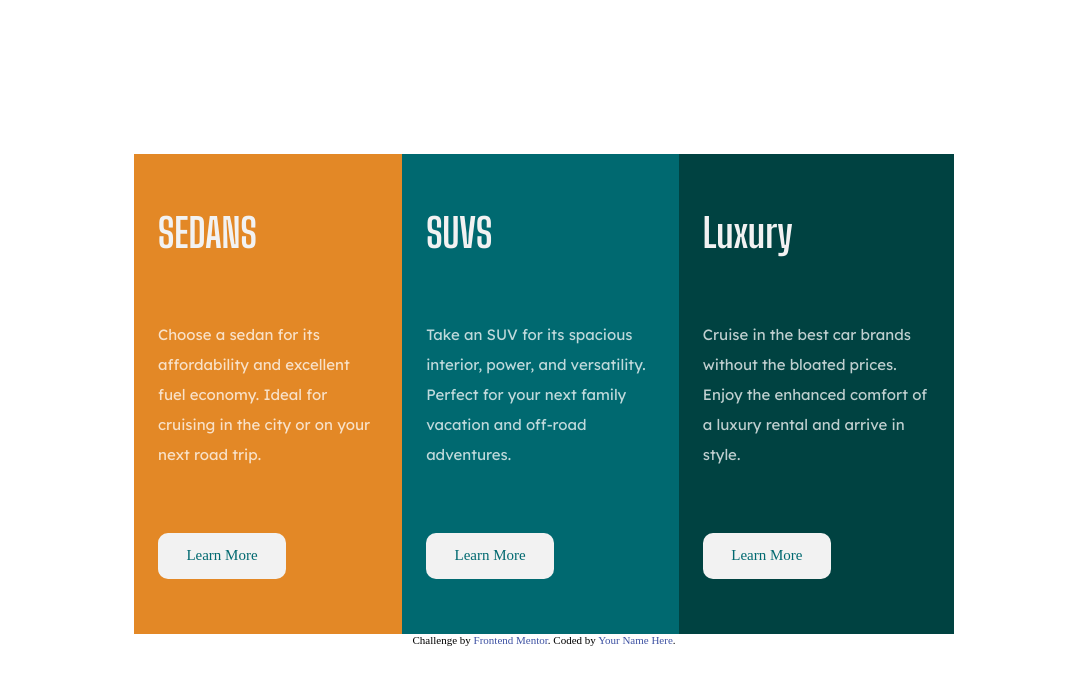
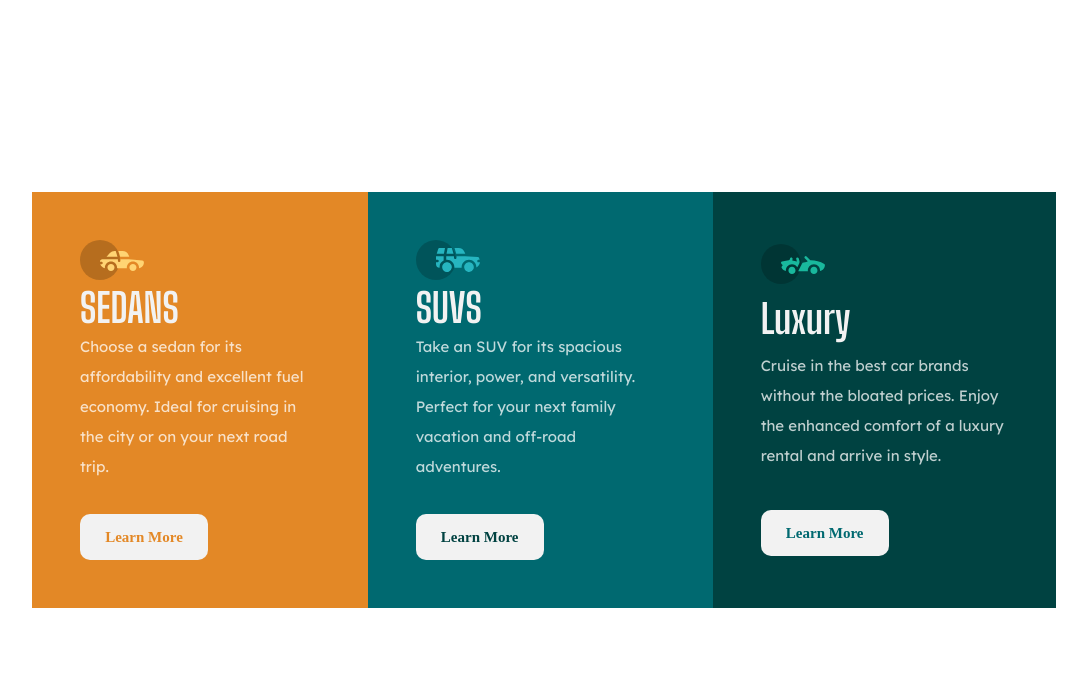
Before and after one commit to ahoin001/FEM-challenges, a plain HTML site: page 3-column-preview-card-component-main/index.html in a window 1280 px wide. Shown: the whole page, without its empty margins (96-1183 px from the left). Drawn offline with Linux system fonts and the light colour scheme.

Commit message:
Fix styling causing overflow on body. (Had grid componentheight set larger than body height)

```diff
--- a/3-column-preview-card-component-main/index.html
+++ b/3-column-preview-card-component-main/index.html
@@ -39,8 +39,8 @@
   </head>
   <body>
     <section class="grid-column-component">
-      <div class="section-content">
-        <!-- <div></div> -->
+      <div class="section-content section-sedan">
+        <div><img src="images/icon-sedans.svg" alt="sedan" /></div>
 
         <h1 class="section-heading">SEDANS</h1>
 
@@ -49,9 +49,11 @@
           for cruising in the city or on your next road trip.
         </p>
 
-        <a href="#s" class="learn-more-btn">Learn More</a>
+        <a href="#s" class="learn-more-btn bright-orange">Learn More</a>
       </div>
       <div class="section-content section-suv">
+        <div><img src="images/icon-suvs.svg" alt="" /></div>
+
         <h1 class="section-heading">SUVS</h1>
         <p class="section-text">
           Take an SUV for its spacious interior, power, and versatility. Perfect
@@ -60,22 +62,40 @@
 
         <a href="#" class="learn-more-btn dark-cyan">Learn More</a>
       </div>
+
+      <!-- ****** -->
       <div class="section-content section-luxury">
+        <div><img src="images/icon-luxury.svg" alt="" /></div>
+
+        <h1 class="section-heading">Luxury</h1>
+        <p class="section-text">
+          Cruise in the best car brands without the bloated prices. Enjoy the
+          enhanced comfort of a luxury rental and arrive in style.
+        </p>
+
+        <a href="#" class="learn-more-btn very-dark-cyan">Learn More</a>
+      </div>
+      <!-- ****** -->
+      <!-- <div class="section-content section-luxury">
+        <div><img src="images/icon-luxury.svg" alt="" /></div>
         <h1 class="section-heading">Luxury</h1>
 
         <p class="section-text">
           Cruise in the best car brands without the bloated prices. Enjoy the
           enhanced comfort of a luxury rental and arrive in style.
         </p>
-        <a href="#" class="learn-more-btn">Learn More</a>
-      </div>
+        <a href="#" class="learn-more-btn very-dark-cyan">Learn More</a>
+      </div> -->
     </section>
 
-    <div class="attribution">
+    <!-- <div class="attribution">
       Challenge by
-      <a href="https://www.frontendmentor.io?ref=challenge" target="_blank"
+      <a
+        href="https://www.frontendmentor.io?ref=challenge"
+        target="_blank"
+        class="dark-cyan"
         >Frontend Mentor</a
       >. Coded by <a href="#">Your Name Here</a>.
-    </div>
+    </div> -->
   </body>
 </html>
--- a/input.scss
+++ b/input.scss
@@ -5,7 +5,7 @@
 }
 
 body {
-  height: 100vh;
+  // height: 100vh;
   display: flex;
   flex-direction: column;
   align-items: center;
@@ -15,13 +15,10 @@ body {
 
 .grid-column-component {
   width: 80%;
-  max-width: 820px;
+  max-width: 1060px;
+  // height: 60vh;
+  // max-height: 50%;
   display: flex;
-  //   flex-wrap: wrap;
-  //   flex: 1 0 auto;
-  //   flex-direction: column;
-  //   grid-template-columns: repeat(auto-fit, minmax(240px, 1fr));
-  height: 60vh;
   border-radius: 100px;
 }
 
@@ -29,7 +26,7 @@ body {
   display: flex;
   flex-direction: column;
   justify-content: space-around;
-  padding: 1.5rem;
+  padding: 3rem;
   background-color: hsl(31, 77%, 52%);
 }
 
@@ -48,7 +45,9 @@ body {
 }
 
 .section-text {
-  //   max-width: 50%;
+  display: flex;
+  align-items: center;
+
   font-family: "Lexend Deca", sans-serif;
   font-weight: 300;
   color: hsla(0, 0%, 100%, 0.75);
@@ -64,16 +63,52 @@ body {
 }
 
 a {
+  margin-top: 2rem;
   text-decoration: none;
+  font-weight: 800;
+}
+
+.very-dark-cyan {
   color: hsl(184, 100%, 22%);
 }
 
 .dark-cyan {
+  color: hsl(179, 100%, 13%);
 }
 
-@media (max-width: 750px) {
+.bright-orange {
+  color: hsl(31, 77%, 52%);
+}
+
+@media (max-width: 900px) {
   .grid-column-component {
     flex-direction: column;
-    max-width: 375px;
+    max-width: 500px;
+  }
+  body {
+    // height: fit-content;
+    // padding: 4rem 0;
+  }
+  .grid-column-component {
+    // flex-direction: column;
+    // max-width: 500px;
+  }
+
+  .section-content {
+    //   height: 700px;
   }
 }
+
+@media (min-width: 901px) {
+  .grid-column-component {
+    // flex-direction: column;
+    // max-width: 500px;
+  }
+  body {
+    height: 100vh;
+  }
+
+  .section-content {
+    //   height: 700px;
+  }
+}
```
Also changed, not shown: output.css, 1 other file.
